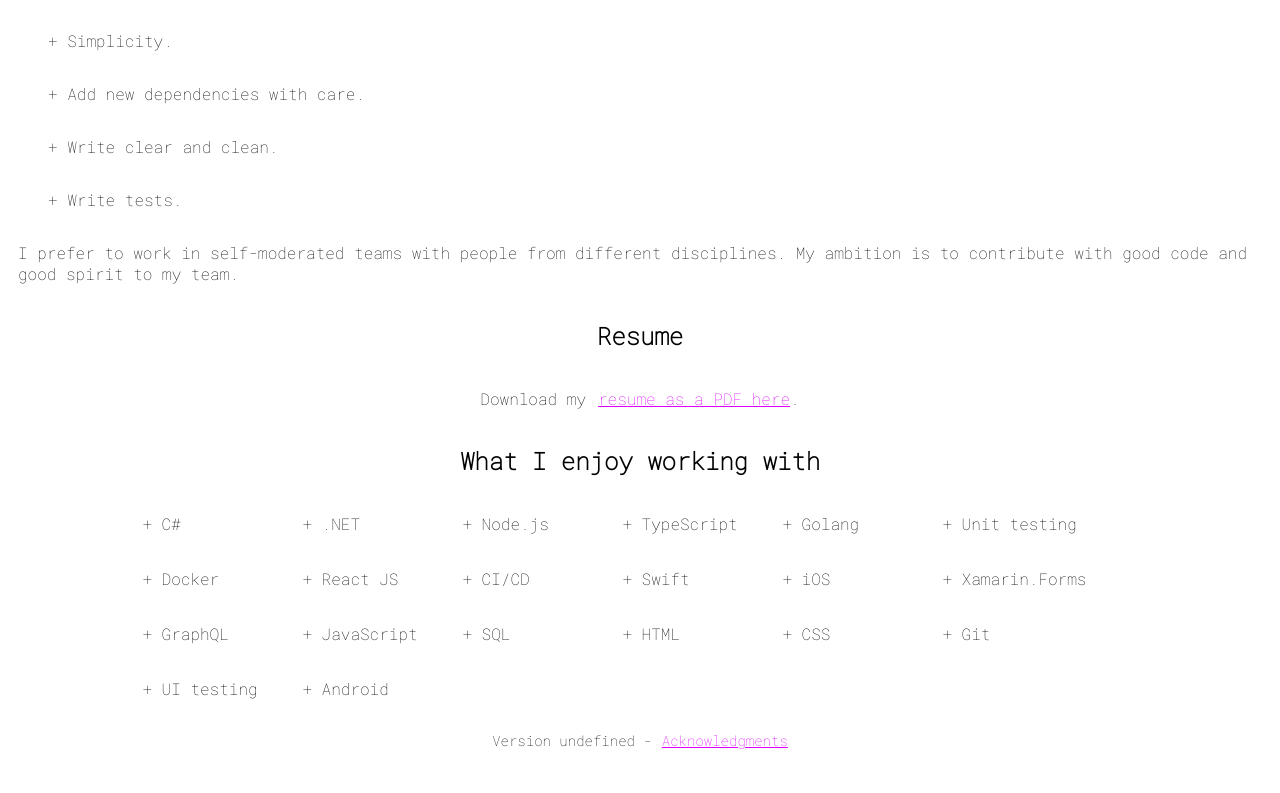
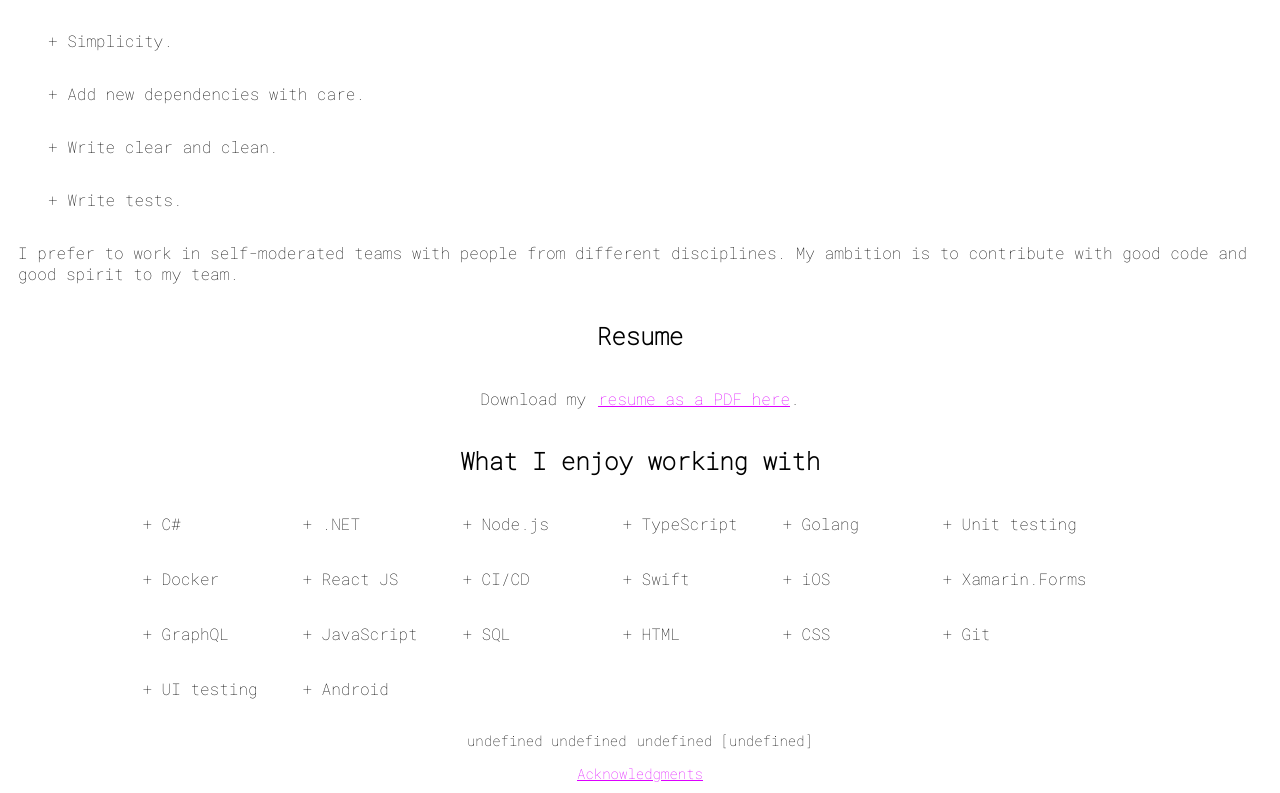
Before and after one commit to pontusntengnas/pst-computing-web, a Next.js app: page / in a window 1280 px wide. Shown: the part 348-1141 px from the top of the page. Before the commit the page ends 1112 px from the top, so only its background shows below. Built offline with nearby package versions, Linux system fonts and the light colour scheme.

Commit message:
add git info to about section

```diff
--- a/core-ui/text/body-text.tsx
+++ b/core-ui/text/body-text.tsx
@@ -3,10 +3,12 @@ import * as React from "react";
 interface Props {
   text: string;
   size?: "STANDARD" | "SMALL";
+  centered?: boolean;
 }
 
-export const BodyText: React.VFC<Props> = ({ text, size }) => {
+export const BodyText: React.VFC<Props> = ({ text, size, centered }) => {
   const fontSize = size === "SMALL" ? 14 : undefined;
+  const textAlign = centered ? "center" : undefined;
 
-  return <p style={{ fontSize }}>{text}</p>;
+  return <p style={{ fontSize, textAlign }}>{text}</p>;
 };
--- a/features/about/about.tsx
+++ b/features/about/about.tsx
@@ -2,19 +2,50 @@ import Link from "next/link";
 import * as React from "react";
 import { Row } from "../../core-ui/building-blocks/row/row";
 import { Space } from "../../core-ui/building-blocks/space/space";
+import { Stack } from "../../core-ui/building-blocks/stack/stack";
+import { useScreenSize } from "../../core-ui/hooks/use-screen-size";
 import { BodyText } from "../../core-ui/text/body-text";
 
-interface Props {}
+const widthLimit = 1000;
 
-export const About: React.VFC<Props> = () => (
-  <Row centerContent>
+export const About: React.VFC = () => {
+  const { width } = useScreenSize();
+
+  return width && width >= widthLimit ? (
+    <Stack centerContent>
+      <Row centerContent>
+        <AboutContent />
+      </Row>
+      <AcknowledgmentsLink />
+      <Space height={10} />
+    </Stack>
+  ) : (
+    <Stack centerContent>
+      <AboutContent />
+      <AcknowledgmentsLink />
+      <Space height={10} />
+    </Stack>
+  );
+};
+
+const AboutContent: React.VFC = () => (
+  <>
     <BodyText
-      text={`Version ${process.env.NEXT_PUBLIC_APP_VERSION} - `}
+      centered
+      text={`${process.env.NEXT_PUBLIC_APP_VERSION} ${process.env.NEXT_PUBLIC_VERCEL_ENV}`}
       size={"SMALL"}
     />
     <Space width={10} />
-    <Link href="/acknowledgments">
-      <a style={{ fontSize: 14 }}>Acknowledgments</a>
-    </Link>
-  </Row>
+    <BodyText
+      centered
+      text={`${process.env.NEXT_PUBLIC_VERCEL_GIT_COMMIT_REF} [${process.env.NEXT_PUBLIC_VERCEL_GIT_COMMIT_SHA}]`}
+      size={"SMALL"}
+    />
+  </>
 );
+
+const AcknowledgmentsLink: React.VFC = () => (
+  <Link href="/acknowledgments">
+    <a style={{ fontSize: 14 }}>Acknowledgments</a>
+  </Link>
+);
```
